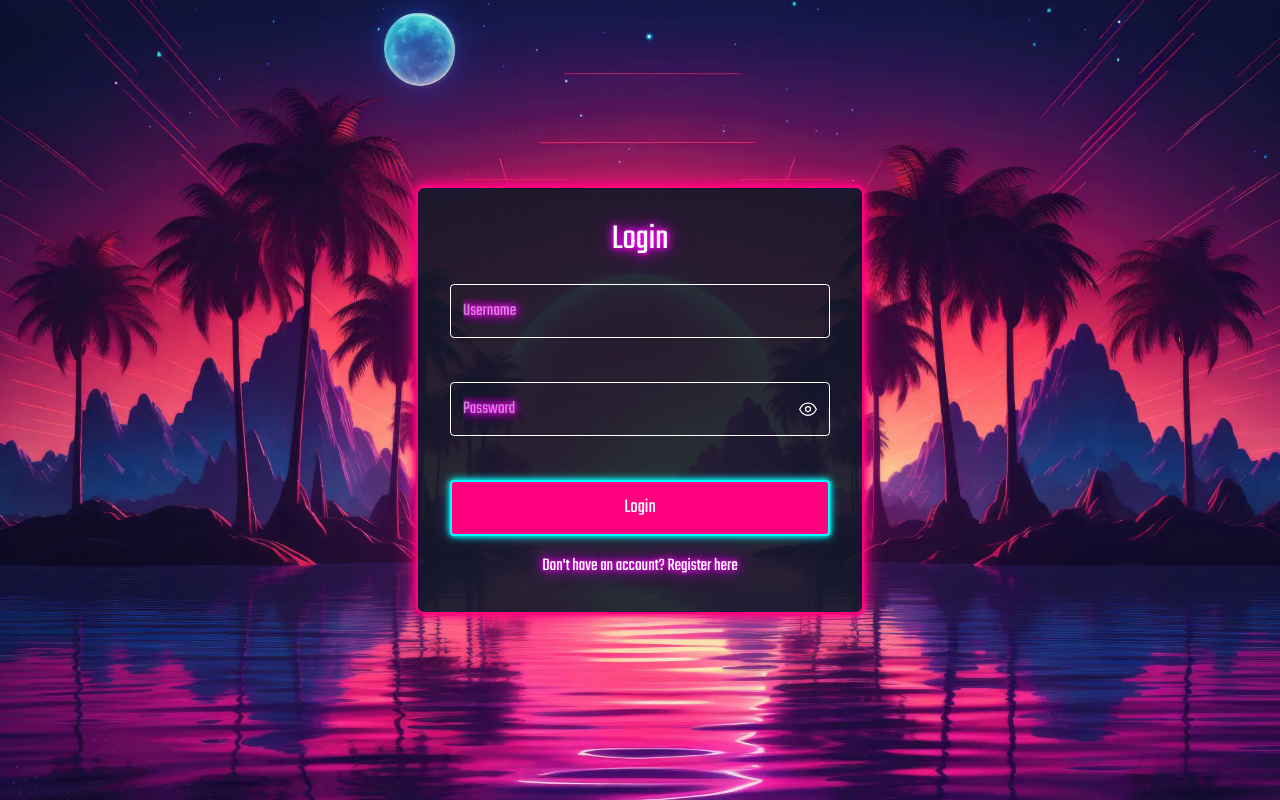
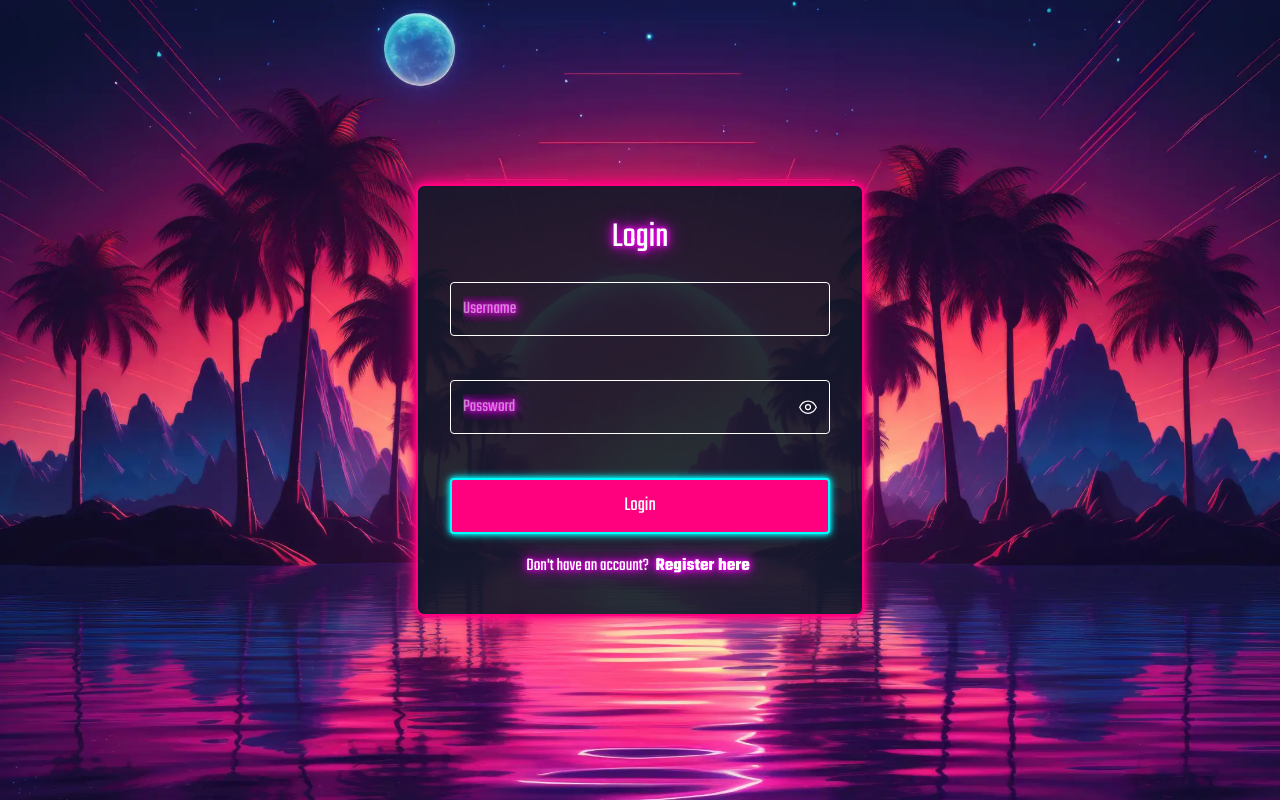
Before and after one commit to mikov144/cn_checklist, a React (Vite) app in the folder frontend/: page /login in a window 1280 px wide. Built offline with nearby package versions, Linux system fonts and the light colour scheme; no server answers.

Commit message:
Login. Made the register/login switch more visible

```diff
--- a/frontend/src/components/Form.tsx
+++ b/frontend/src/components/Form.tsx
@@ -328,7 +328,7 @@ function Form() {
         <p className="text-center mt-4 text-synth-secondary neon-text text-lg">
           {method === "login" ? "Don't have an account?" : "Already have an account?"}{" "}
           <span
-            className="text-synth-primary link-hover inline-block cursor-pointer"
+            className="text-synth-primary link-hover inline-block cursor-pointer font-semibold decoration-synth-primary decoration-2 underline-offset-4 px-1 py-0.5 rounded hover:bg-synth-primary/10 focus-visible:outline-none focus-visible:ring-2 focus-visible:ring-synth-secondary transition duration-150"
             onClick={toggleMethod}
           >
             {method === "login" ? "Register here" : "Login here"}
--- a/frontend/src/components/Header.tsx
+++ b/frontend/src/components/Header.tsx
@@ -92,7 +92,7 @@ function Header() {
             <span>
               Online: <span className="text-synth-primary">{presence.online}</span>
               <span className="mx-2 text-gray-500">|</span>
-              Total: <span className="text-synth-primary">{presence.total}</span>
+              Visited: <span className="text-synth-primary">{presence.total}</span>
             </span>
           ) : (
             <span>...</span>
@@ -201,7 +201,7 @@ function Header() {
             <span>
               Online: <span className="text-synth-primary">{presence.online}</span>
               <span className="mx-2 text-gray-500">|</span>
-              Total: <span className="text-synth-primary">{presence.total}</span>
+              Visited: <span className="text-synth-primary">{presence.total}</span>
             </span>
           ) : (
             <span>...</span>
```
